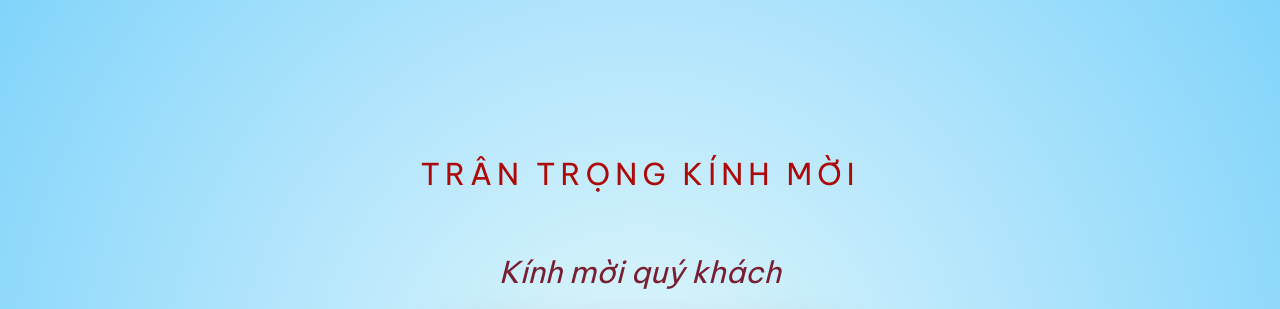
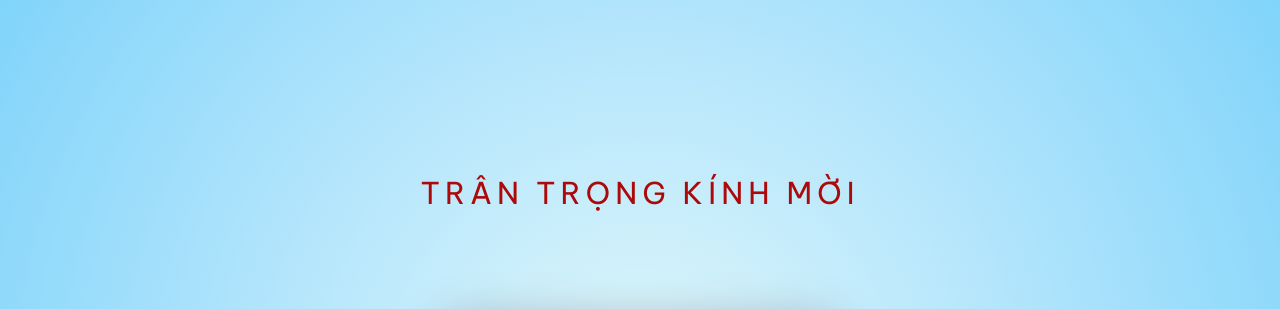
Before and after one commit to TH250126/thiepcuoihau-tuan, a plain HTML site: page index.html in a window 1280 px wide. Shown: the top 309 px of the page. Drawn offline with Linux system fonts and the light colour scheme; a web font is replaced by a local one.

Commit message:
Update index.html

```diff
--- a/index.html
+++ b/index.html
@@ -17,7 +17,6 @@
   <div class="envelope-screen" id="envelopeScreen">
     <div class="envelope-heading">TRÂN TRỌNG KÍNH MỜI</div>
     <div class="khachmoi" id="guestName">
-  Kính mời quý khách
 </div>
     <div class="envelope" id="envelope">
       <div class="envelope-back"></div>
```
